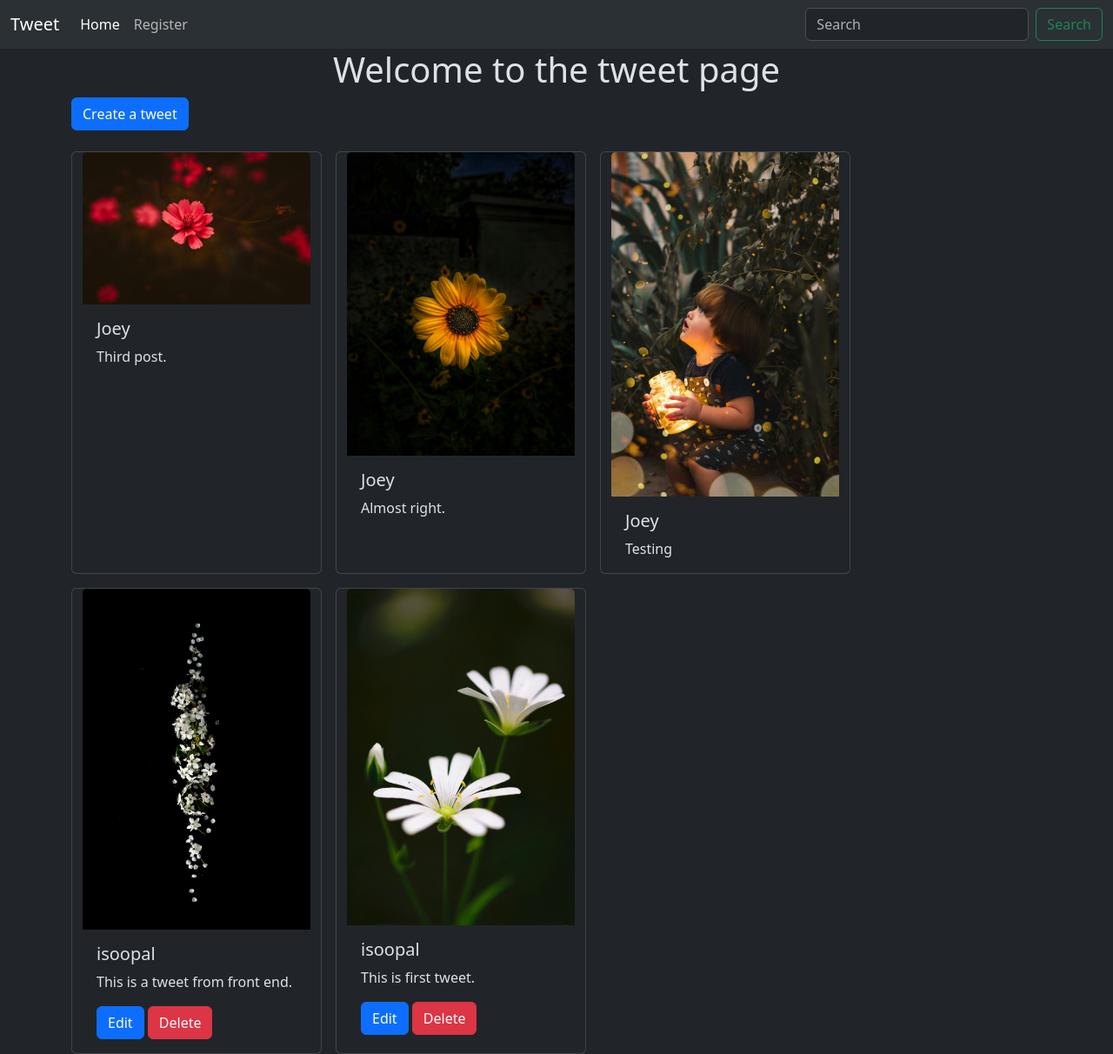
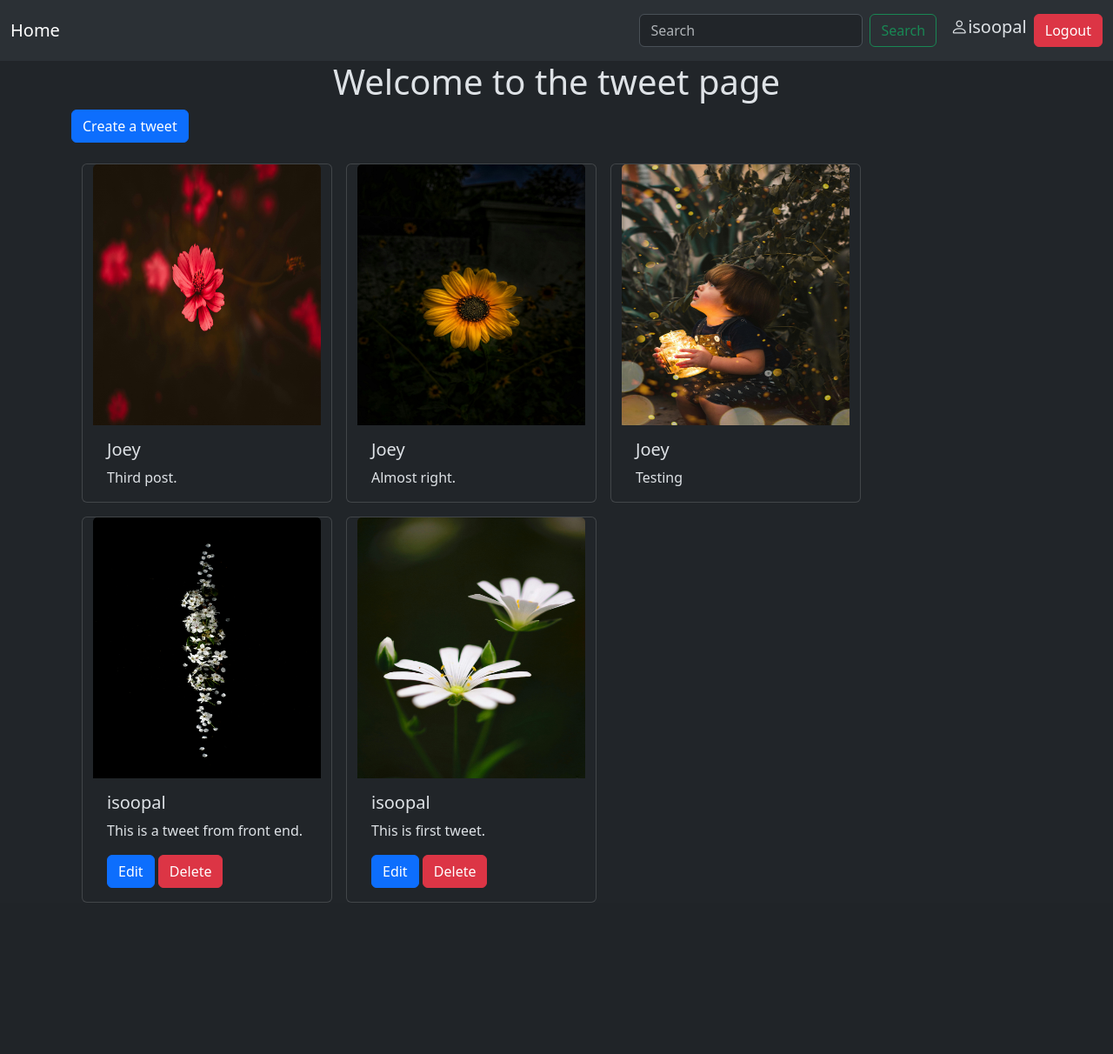
Before and after one commit to Isoo-Pal/tweetWebsite, a Django app: page / in a window 1280 px wide. Shown: the whole page at 87% size. After the commit the page ends 1038 px from the top, so only its background shows below. Run offline with Django 4.2, Linux system fonts and the light colour scheme; a user stored in the database is signed in; data comes from the database, SQL or seed files in the repository; both versions use the stored data as it was after the commit.

Commit message:
Login and Logout fix

```diff
--- a/tweets/myapp/templates/tweet_list.html
+++ b/tweets/myapp/templates/tweet_list.html
@@ -9,10 +9,10 @@ Home page
 
 <a class="btn btn-primary mb-4" href="{% url 'tweet_create' %}">Create a tweet</a>
 
-<div class="container row gap-3">
+<div class="container row gap-3 mx-auto">
     {% for tweet in tweets %}
         <div class="card" style="width: 18rem;">
-        <img src="{{tweet.photo.url}}" class="card-img-top" alt="...">
+        <img src="{{tweet.photo.url}}" class="card-img-top" alt="..." width="300" height="300">
         <div class="card-body">
             <h5 class="card-title">{{tweet.user.username}}</h5>
             <p class="card-text">{{tweet.text}}</p>
@@ -21,6 +21,7 @@ Home page
             <a href="{% url 'tweet_delete' tweet.id%}" class="btn btn-danger">Delete</a>
             {% endif %}
         </div>
+
         </div>
     {% endfor %}
 </div>
--- a/tweets/templates/layout.html
+++ b/tweets/templates/layout.html
@@ -6,6 +6,7 @@
     <meta charset="UTF-8">
     <meta name="viewport" content="width=device-width, initial-scale=1.0">
      <link href="https://cdn.jsdelivr.net/npm/bootstrap@5.3.6/dist/css/bootstrap.min.css" rel="stylesheet" integrity="sha384-4Q6Gf2aSP4eDXB8Miphtr37CMZZQ5oXLH2yaXMJ2w8e2ZtHTl7GptT4jmndRuHDT" crossorigin="anonymous">
+     <link rel="stylesheet" href="https://cdn.jsdelivr.net/npm/bootstrap-icons@1.13.1/font/bootstrap-icons.min.css">
     <title>
         {% block title %}
         Tweets for You
@@ -15,24 +16,32 @@
 <body>
     <nav class="navbar navbar-expand-lg bg-body-tertiary">
   <div class="container-fluid">
-    <a class="navbar-brand" href="{% url 'tweet_list' %}">Tweet</a>
+    <a class="navbar-brand" href="{% url 'tweet_list' %}">Home</a>
     <button class="navbar-toggler" type="button" data-bs-toggle="collapse" data-bs-target="#navbarSupportedContent" aria-controls="navbarSupportedContent" aria-expanded="false" aria-label="Toggle navigation">
       <span class="navbar-toggler-icon"></span>
     </button>
     <div class="collapse navbar-collapse" id="navbarSupportedContent">
       <ul class="navbar-nav me-auto mb-2 mb-lg-0">
-        <li class="nav-item">
+        {% comment %} <li class="nav-item">
           <a class="nav-link active" aria-current="page" href="#">Home</a>
-        </li>
-        <li class="nav-item">
-          <a class="nav-link" href="{% url 'register' %}">Register</a>
-        </li>
+        </li> {% endcomment %}
 
       </ul>
       <form class="d-flex" role="search">
         <input class="form-control me-2" type="search" placeholder="Search" aria-label="Search"/>
         <button class="btn btn-outline-success" type="submit">Search</button>
       </form>
+      {% if user.is_authenticated %}
+      <p style = "font-size:20px" class="ps-3 pt-2"><i class="bi bi-person"></i>{{request.user}}</p>
+      <form action="{% url 'logout' %}" method="post">
+        {% csrf_token %}
+        <button class="btn btn-danger ms-2" type="submit">
+          Logout
+        </button>
+      </form>
+      {% else %}
+      <a href="{% url 'register' %}" class="btn btn-primary ms-3">Register</a>
+      {% endif %}
     </div>
   </div>
 </nav>
--- a/tweets/tweets/settings.py
+++ b/tweets/tweets/settings.py
@@ -132,5 +132,5 @@ STATICFILES_DIRS = [os.path.join(BASE_DIR, 'static')]
 
 LOGIN_URL = '/accounts/login'
 
-LOGIN_REDIRECT_URL = '/tweet/'
-LOGOUT_REDIRECT_URL = '/tweet/'
+LOGIN_REDIRECT_URL = '/'
+LOGOUT_REDIRECT_URL = '/'
```
Also changed, not shown: tweets/myapp/models.py (+13 -0 lines), tweets/db.sqlite3, tweets/media/photos/pexels-rahulp9800-2038556_hjnA7rk.jpg (added), tweets/media/photos/pexels-timfuzail-2187963_JlLx8Cj.jpg (added), tweets/media/photos/pexels-willsantos-2026960_Lls9orf.jpg (added).
